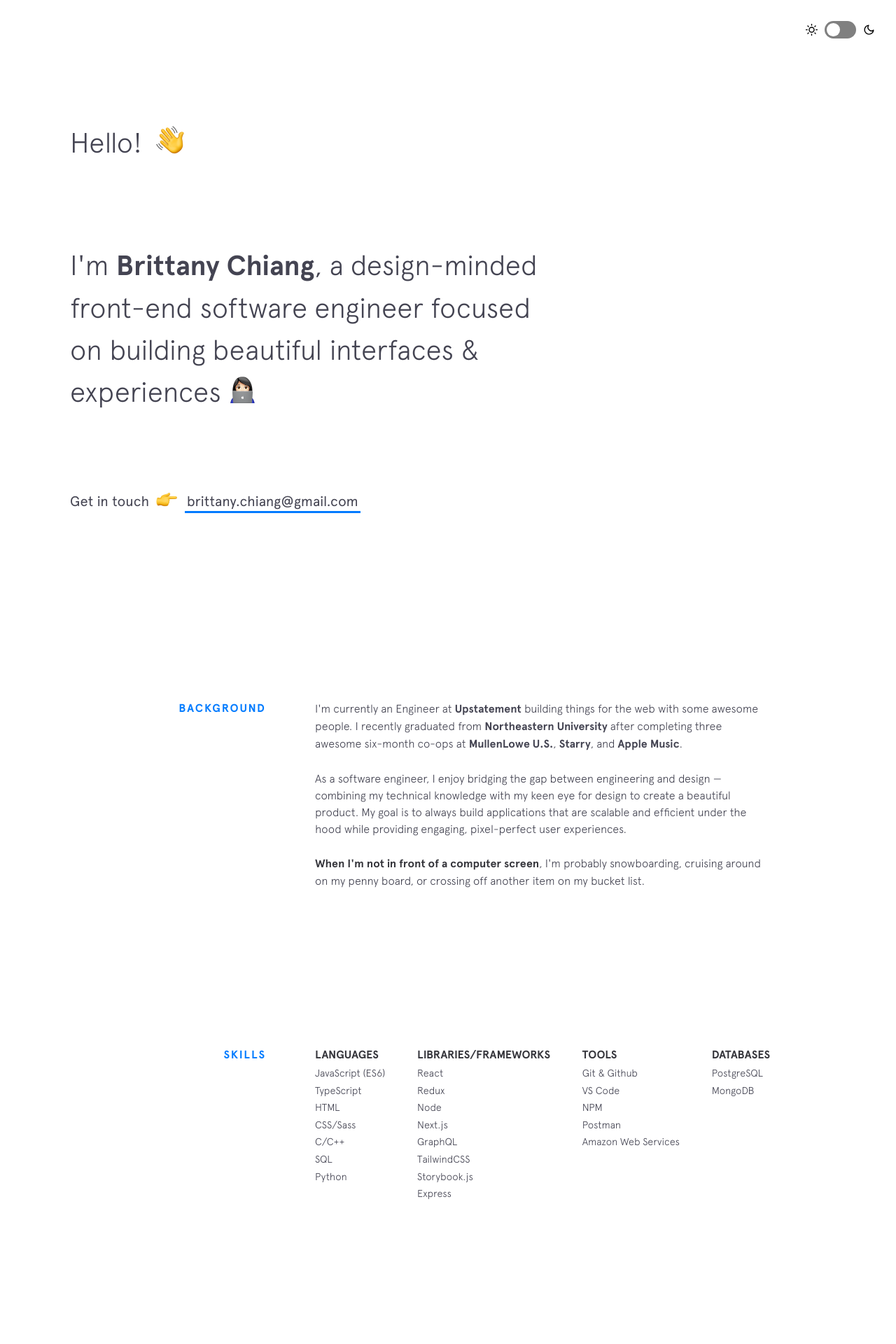
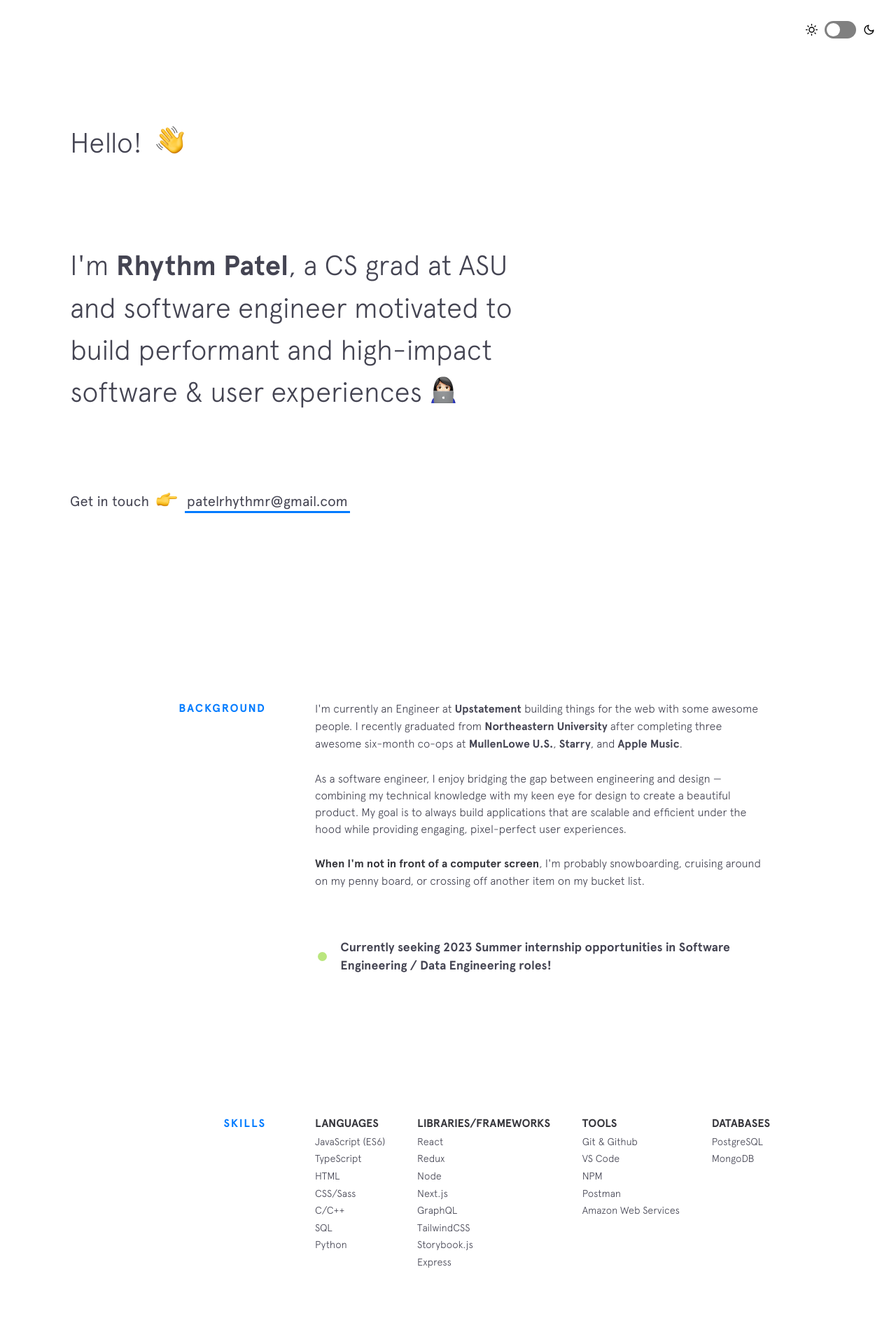
Before and after one commit to rhythm-3099/rhythm-3099.github.io, a Jekyll site: the page built from index.html, in a window 1280 px wide. Shown: the top 1920 px of the page at 70% size. Built offline with Jekyll 4.4.1, drawn with Linux system fonts in a browser that asks for light colours; nearby versions of some CDN libraries; some of the changed text lies outside the part shown.

Commit message:
chore: update footer, intro, meta

```diff
--- a/_config.yml
+++ b/_config.yml
@@ -1,10 +1,10 @@
 # Site settings
-name: Brittany Chiang
-title: Brittany Chiang | Front End Software Engineer
-description: Design-minded front-end software engineer focused on building beautiful interfaces and experiences
+name: Rhythm Patel
+title: Rhythm Patel | Software Engineer
+description: a CS grad at ASU and software engineer motivated to build performant and high-impact software and user experiences
 url: https://bchiang7.github.io/
 baseurl: ''
-email: brittany.chiang@gmail.com
+email: patelrhythmr@gmail.com
 cover: https://bchiang7.github.io/img/og.png
 logo: https://bchiang7.github.io/img/emojis/technologist.png
 resume: https://drive.google.com/drive/folders/1iZuNRwolzOF2uAvfskm6W2_tfheJSAaw
--- a/_includes/background.html
+++ b/_includes/background.html
@@ -21,6 +21,6 @@
       or crossing off another item on my bucket list.
     </p>
 
-    <!-- {% include employment-status.html %} -->
+    {% include employment-status.html %}
   </div>
 </section>
--- a/_includes/footer.html
+++ b/_includes/footer.html
@@ -1,5 +1,5 @@
 <footer class="footer">
-  <div class="footer__copyright">
+  <!-- <div class="footer__copyright">
     <div class="top">
       <span>Designed &amp; Developed by</span>
     </div>
@@ -8,7 +8,7 @@
       <img class="emoji" src="{{site.baseurl}}/img/emojis/rockon.png" alt="emoji">
       <span>2018</span>
     </div>
-  </div>
+  </div> -->
   <div class="footer__links">
     {% for link in site.social %}
     <a href="{{link.url}}" target="_blank" title="{{link.title}}">
--- a/_includes/head.html
+++ b/_includes/head.html
@@ -14,7 +14,7 @@
 <meta property="og:image:type" content="image/png" />
 <meta property="og:locale" content="en_US">
 <meta name="description" content="{{site.description}}">
-<meta name="keywords" content="design, development, web, bchiang7, brittany, chiang, javascript, northeastern">
+<meta name="keywords" content="design, development, web, software, rhythm-3099, rhythm, patel, javascript, asu">
 <meta name="google-site-verification" content="DCl7VAf9tcz6eD9gb67NfkNnJ1PKRNcg8qQiwpbx9Lk" />
 <meta itemprop="name" content="{{site.title}}">
 <meta itemprop="description" content="{{site.description}}">
--- a/_includes/intro.html
+++ b/_includes/intro.html
@@ -4,7 +4,7 @@
   </h1>
 
   <h2 class="intro__tagline">I'm
-    <span class="name">Brittany Chiang</span>, a design-minded front-end software engineer focused on building beautiful interfaces &amp; experiences
+    <span class="name">Rhythm Patel</span>, a CS grad at ASU and software engineer motivated to build performant and high-impact software &amp; user experiences
     <span class="emoji technologist"></span>
   </h2>
 
@@ -12,7 +12,7 @@
     <span>Get in touch </span>
     <span class="emoji pointer"></span>
     <span>
-      <a href="mailto:brittany.chiang@gmail.com" target="_blank" class="highlight-link">brittany.chiang@gmail.com</a>
+      <a href="mailto:patelrhythmr@gmail.com" target="_blank" class="highlight-link">patelrhythmr@gmail.com</a>
     </span>
   </h3>
 </header>
--- a/_scss/partials/_footer.scss
+++ b/_scss/partials/_footer.scss
@@ -1,6 +1,7 @@
 .footer {
   padding: 50px 80px;
   display: flex;
+  justify-items: flex-end;
   justify-content: space-between;
   align-items: center;
   @include desktop {
```
Also changed, not shown: _config_dev.yml (+4 -4 lines), css/main.css.
